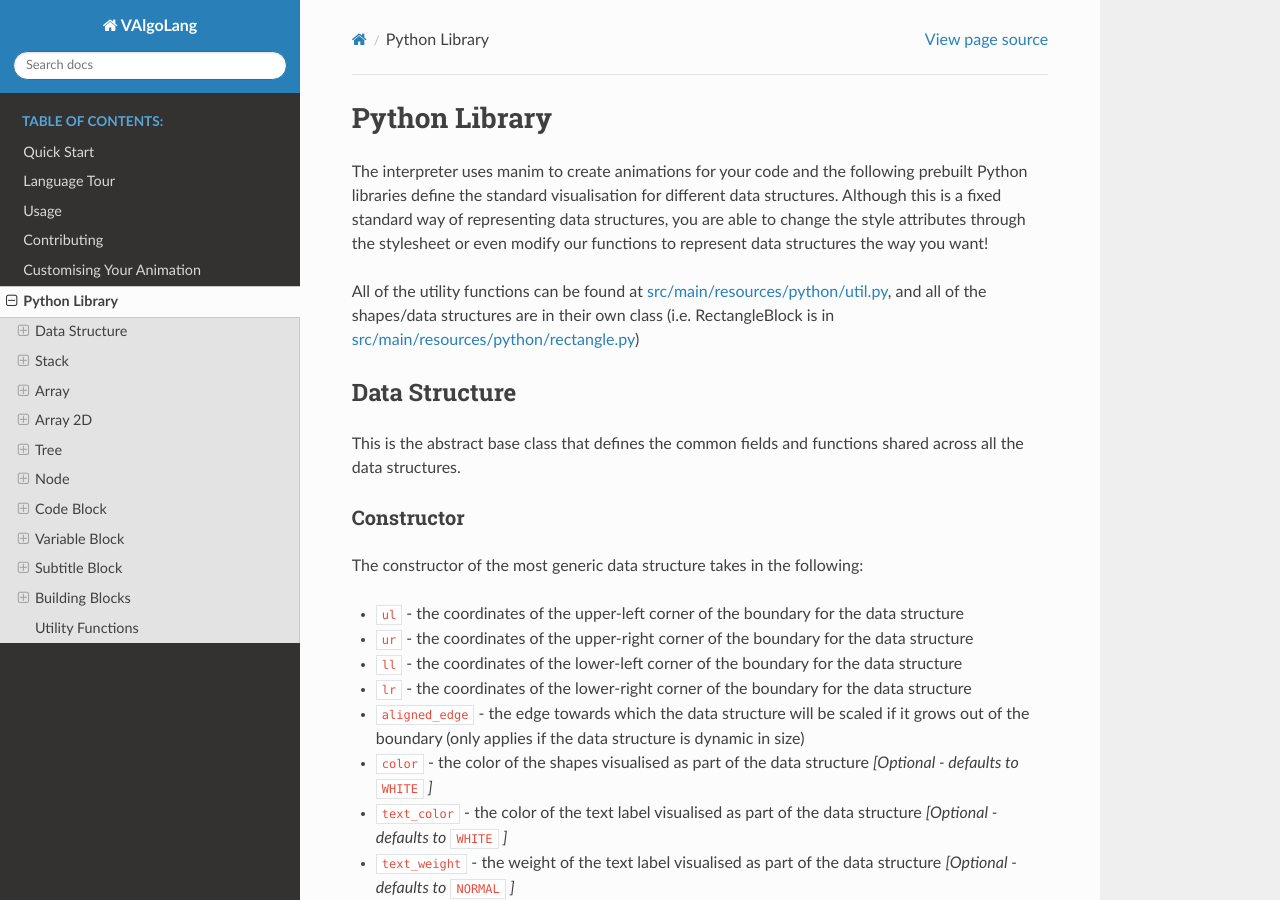
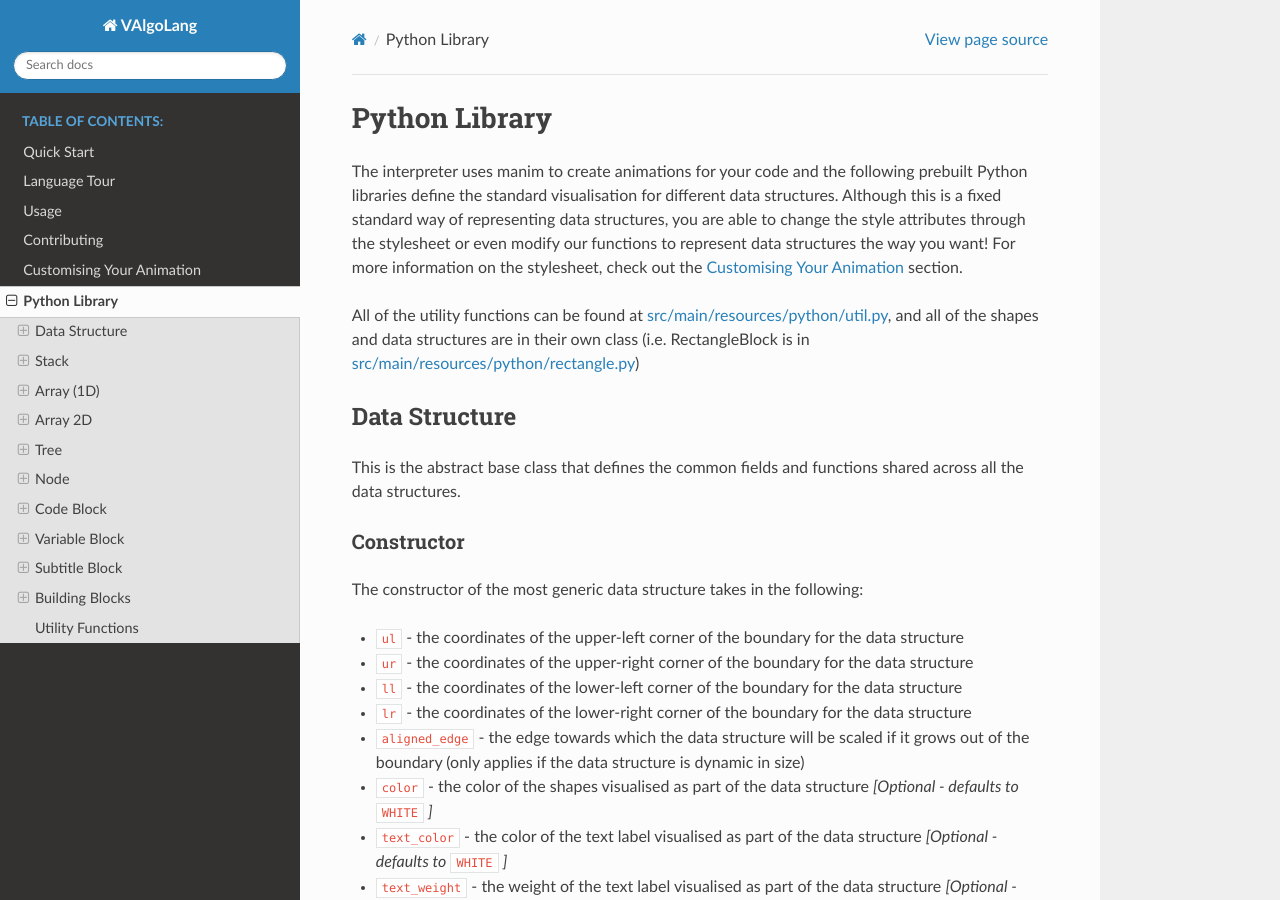
Before and after one commit to VAlgoLang/valgolang.github.io, a Sphinx documentation site: the page built from source/python_library.rst, in a window 1280 px wide and 900 px high. Built offline with Sphinx 7.4.7 and the Read the Docs theme 2.0.0, drawn with Linux system fonts in a browser that asks for light colours; some of the changed text lies outside the part shown.

Commit message:
Update documentation (#41)
* Removed keyword new and started updating Python library documentation

* Added stack

* Added building blocks and code block

* Added arrays, variable block and subtitle block

* Added utility functions

* Added arguments of functions in

* Added tree and node

* added structure your program section

* fixed typo

* fixed formatting

* addressed comments

```diff
--- a/source/python_library.rst
+++ b/source/python_library.rst
@@ -2,9 +2,9 @@
 =====================================
 
 The interpreter uses manim to create animations for your code and the following prebuilt Python libraries define the standard visualisation for different data structures.
-Although this is a fixed standard way of representing data structures, you are able to change the style attributes through the stylesheet or even modify our functions to represent data structures the way you want!
+Although this is a fixed standard way of representing data structures, you are able to change the style attributes through the stylesheet or even modify our functions to represent data structures the way you want! For more information on the stylesheet, check out the :doc:`Customising Your Animation <customisation>` section.
 
-All of the utility functions can be found at `src/main/resources/python/util.py <https://github.com/VAlgoLang/VAlgoLang/tree/master/src/main/resources/python/util.py>`_, and all of the shapes/data structures are in their own class (i.e. RectangleBlock is in `src/main/resources/python/rectangle.py <https://github.com/VAlgoLang/VAlgoLang/tree/master/src/main/resources/python/rectangle.py>`_)
+All of the utility functions can be found at `src/main/resources/python/util.py <https://github.com/VAlgoLang/VAlgoLang/tree/master/src/main/resources/python/util.py>`_, and all of the shapes and data structures are in their own class (i.e. RectangleBlock is in `src/main/resources/python/rectangle.py <https://github.com/VAlgoLang/VAlgoLang/tree/master/src/main/resources/python/rectangle.py>`_)
 
 Data Structure
 -----------------
@@ -87,8 +87,8 @@
 Animates the pop operation. The animation consists of moving the ``obj`` off the stack and (optionally) fade out ``obj`` if it's no longer being used.
 
 
-Array
-------
+Array (1D)
+-----------
 
 Constructor
 ^^^^^^^^^^^
@@ -302,7 +302,7 @@
 
 The Code Block is your inputted VAlgoLang code which appears at the bottom left of your screen (by default).
 
-The positioning and whether the Code Block should be rendered are controlled by the Stylesheet. Please refer to the :doc:`Customising Your Animation <customisation>` section for a more detailed description of how the Stylesheet works.
+The positioning and whether the Code Block should be rendered are controlled by the stylesheet. Please refer to the :doc:`Customising Your Animation <customisation>` section for a more detailed description of how the stylesheet works.
 
 Constructor
 ^^^^^^^^^^^
@@ -345,7 +345,7 @@
 
 The Variable Block displays the list of most recently updated variables and their values at the top left of your screen (by default).
 
-The positioning and whether the Variable Block should be rendered are controlled by the Stylesheet. Please refer to the :doc:`Customising Your Animation <customisation>` section for a more detailed description of how the Stylesheet works.
+The positioning and whether the Variable Block should be rendered are controlled by the stylesheet. Please refer to the :doc:`Customising Your Animation <customisation>` section for a more detailed description of how the stylesheet works.
 
 Constructor
 ^^^^^^^^^^^
@@ -375,7 +375,7 @@
 
 The Subtitle Block displays the list of most recently updated variables and their values at the top left of your screen (by default).
 
-The Subtitle Block holds subtitles generated by the subtitle annotations and the positioning of the Subtitle Block is controlled by the Stlysheet. Please refer to the :ref:`Subtitles <subtitlesannotation>` and :doc:`Customising Your Animation <customisation>` sections for a more detailed description of how the subtitle annotations and Stylesheet works.
+The Subtitle Block holds subtitles generated by the subtitle annotations and the positioning of the Subtitle Block is controlled by the Stlysheet. Please refer to the :ref:`Subtitles <subtitlesannotation>` and :doc:`Customising Your Animation <customisation>` sections for a more detailed description of how the subtitle annotations and stylesheet works.
 
 Constructor
 ^^^^^^^^^^^
@@ -480,7 +480,7 @@
 * ``play_animation(self, *args, run_time=1.0)`` - plays the animation(s) passed in as ``*args`` with optional ``run_time`` (defaults to ``1.0``). This is particularly useful as it accounts for all the ``time_object`` that have a duration of time they should appear for, such as ``Subtitle Block``.
 * ``move_arrow_to_line(self, line_number, pointer, code_block, code_text)`` - moves the ``pointer`` next to the line of code specified by ``line_number``. Scrolling is also handled here if needed by calling the corresponding ``scroll_down`` and ``scroll_up`` functions.
 
-The following utility functions are inspired from https://www.reddit.com/r/manim/comments/bubyj2/scrolling_mobjects/
+The following utility functions are inspired from the `Manim Reddit community <https://www.reddit.com/r/manim/comments/bubyj2/scrolling_mobjects/>`_.
 
 * ``scroll_down(self, group, scrolls)`` - scrolls the ``group`` (``code_text`` in the interpreter) down by ``scrolls`` number of times.
 * ``scroll_up(self, group, scrolls)`` - scrolls the ``group`` (``code_text`` in the interpreter) up by ``scrolls`` number of times.
--- a/source/tutorial.rst
+++ b/source/tutorial.rst
@@ -275,7 +275,7 @@
 
 VAlgoLang has no specific requirement for the structure of the main body of the program. Like many of the other programming languages, watch out for syntax and semantic errors such as accessing an undeclared identifier, incompatible type assignments and so on.
 
-The only thing to note is that if you wish to compile a program with functions, those functions need to be declared at the top of the file. The main body of the code (statements) should then follow these function definitions.
+The only thing to note is that if you wish to compile a program with functions, those functions need to be declared at the top of the file. The main body of the code (statements in global scope) should then follow these function definitions.
 
 Controlling Your Animation
 -----------------------------
```
Also changed, not shown: other parts of source/python_library.rst (+1 -1 lines).
